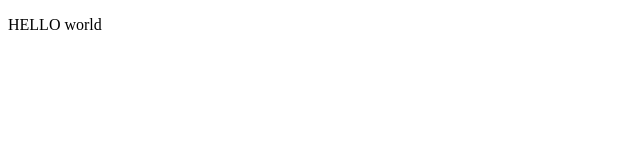
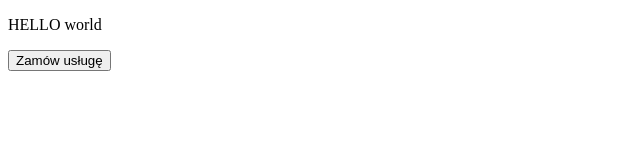
Before and after one commit to Larsisko/goit-markup-hw-01, a plain HTML site: page index.html in a window 1280 px wide. Shown: the whole page, without its empty margins (0-640 px from the left). Drawn offline with Linux system fonts and the light colour scheme.

Commit message:
Update index.html

```diff
--- a/index.html
+++ b/index.html
@@ -5,5 +5,6 @@
   </head>
   <body>
     <p>HELLO world</p>
+    <button type="button">Zamów usługę</button>
   </body>
 </html>
```
